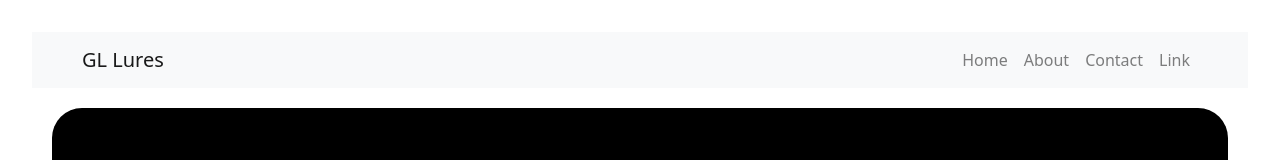
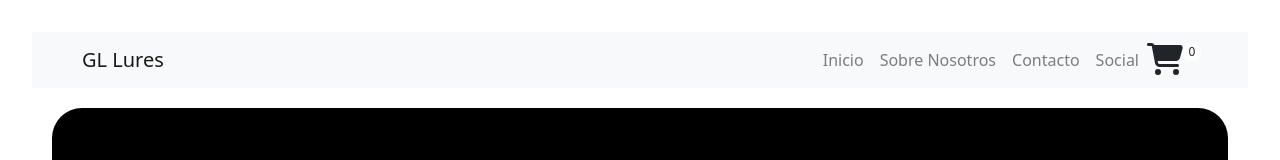
Before and after one commit to GonzaloLima13/EntregaFinal-Lima-Vercel-no-funciona-, a React (Vite) app: page / in a window 1280 px wide. Shown: the top 160 px of the page. Built offline with nearby package versions, Linux system fonts and the light colour scheme.

Commit message:
PrimeraEntrega

```diff
--- a/index.html
+++ b/index.html
@@ -4,7 +4,7 @@
     <meta charset="UTF-8" />
     <link rel="stylesheet" href="https://cdn.jsdelivr.net/npm/bootstrap@4.6.2/dist/css/bootstrap.min.css" integrity="sha384-xOolHFLEh07PJGoPkLv1IbcEPTNtaed2xpHsD9ESMhqIYd0nLMwNLD69Npy4HI+N" crossorigin="anonymous">
     <meta name="viewport" content="width=device-width, initial-scale=1.0" />
-    <title>Vite + React</title>
+    <title>GL Lures</title>
   </head>
   <body>
     <div id="root">
--- a/package.json
+++ b/package.json
@@ -10,6 +10,9 @@
     "preview": "vite preview"
   },
   "dependencies": {
+    "@fortawesome/fontawesome-svg-core": "^6.4.0",
+    "@fortawesome/free-solid-svg-icons": "^6.4.0",
+    "@fortawesome/react-fontawesome": "^0.2.0",
     "bootstrap": "^5.3.0",
     "react": "^18.2.0",
     "react-bootstrap": "^2.8.0",
--- a/src/App.jsx
+++ b/src/App.jsx
@@ -1,8 +1,8 @@
 import { useState } from 'react'
 import 'bootstrap/dist/css/bootstrap.min.css';
 import './App.css'
-import Header from './components/header/Header'
-import Home from './components/home/Home'
+import NavBar from './components/navbar/NavBar'
+import ItemListContainer from './components/ItemListContainer/ItemListContainer'
 import About from './components/about/About'
 
 function App() {
@@ -10,8 +10,8 @@ function App() {
 
   return (
     <div>
-    <Header />
-    <Home />
+    <NavBar />
+    <ItemListContainer />
     <About />
     </div>
   )
--- a/src/components/home/Home.jsx
+++ b/src/components/ItemListContainer/ItemListContainer.jsx
@@ -1,7 +1,7 @@
 import React from "react";
-import "./home.css";
+import "./itemlistcontainer.css";
 
-const Home = () => {
+const ItemListContainer = () => {
   return (
     <div>
       <div className="jumbotron">
@@ -23,4 +23,4 @@ const Home = () => {
   );
 };
 
-export default Home;
+export default ItemListContainer;
--- a/src/components/header/Header.jsx
+++ /dev/null
@@ -1,32 +0,0 @@
-import React from 'react';
-import "./header.css";
-import Container from 'react-bootstrap/Container';
-import Nav from 'react-bootstrap/Nav';
-import Navbar from 'react-bootstrap/Navbar';
-import NavDropdown from 'react-bootstrap/NavDropdown';
-
-const Header = () => {
-  return (
-    <div>
-
-<Navbar expand="lg" className="bg-body-tertiary">
-      <Container>
-        <Navbar.Brand href="#home">GL Lures</Navbar.Brand>
-        <Navbar.Toggle aria-controls="basic-navbar-nav" />
-        <Navbar.Collapse id="basic-navbar-nav">
-          <Nav className="ms-auto">
-            <Nav.Link href="#home">Home</Nav.Link>
-            <Nav.Link href="#about">About</Nav.Link>
-            <Nav.Link href="#contact">Contact</Nav.Link>
-            <Nav.Link href="#link">Link</Nav.Link>
-          </Nav>
-        </Navbar.Collapse>
-      </Container>
-    </Navbar>
-
-
-    </div>
-  )
-}
-
-export default Header
--- /dev/null
+++ b/src/components/navbar/NavBar.jsx
@@ -0,0 +1,41 @@
+import React from 'react';
+import "./navbar.css";
+import "./cartwidget.css"
+import Container from 'react-bootstrap/Container';
+import Nav from 'react-bootstrap/Nav';
+import Navbar from 'react-bootstrap/Navbar';
+import { FontAwesomeIcon } from '@fortawesome/react-fontawesome';
+import {
+  faShoppingCart
+} from '@fortawesome/free-solid-svg-icons';
+import NavDropdown from 'react-bootstrap/NavDropdown';
+
+const NavBar = () => {
+  return (
+    <div>
+
+<Navbar expand="lg" className="bg-body-tertiary">
+      <Container>
+        <Navbar.Brand href="#home">GL Lures</Navbar.Brand>
+        <Navbar.Toggle aria-controls="basic-navbar-nav" />
+        <Navbar.Collapse id="basic-navbar-nav">
+          <Nav className="ms-auto">
+            <Nav.Link href="#home">Inicio</Nav.Link>
+            <Nav.Link href="#about">Sobre Nosotros</Nav.Link>
+            <Nav.Link href="#contact">Contacto</Nav.Link>
+            <Nav.Link href="#link">Social</Nav.Link>
+          </Nav>
+          <div className="cart-widget">
+            <FontAwesomeIcon icon={faShoppingCart} size="2x"/>
+            <div className="qty-display">0</div>
+          </div>
+        </Navbar.Collapse>
+      </Container>
+    </Navbar>
+
+
+    </div>
+  )
+}
+
+export default NavBar
--- /dev/null
+++ b/src/components/navbar/cartwidget.css
@@ -0,0 +1,18 @@
+.cart-widget {
+    position: relative;
+    cursor: pointer;
+    text-align: center;
+    margin-right:15px;
+  }
+
+  .qty-display {
+    display: inline-block;
+    width: 18px;
+    height: 18px;
+    background-color: white;
+    border-radius: 50%;
+    font-size: 12px;
+    position: absolute;
+    text-align: center;
+    line-height: 17px;
+  }
```
Also changed, not shown: src/components/ItemListContainer/itemlistcontainer.css (renamed from src/components/home/home.css), src/components/about/img/base1.jpg (added), src/components/navbar/navbar.css (added), 1 other file (tests, documents, lock files or other folders).
